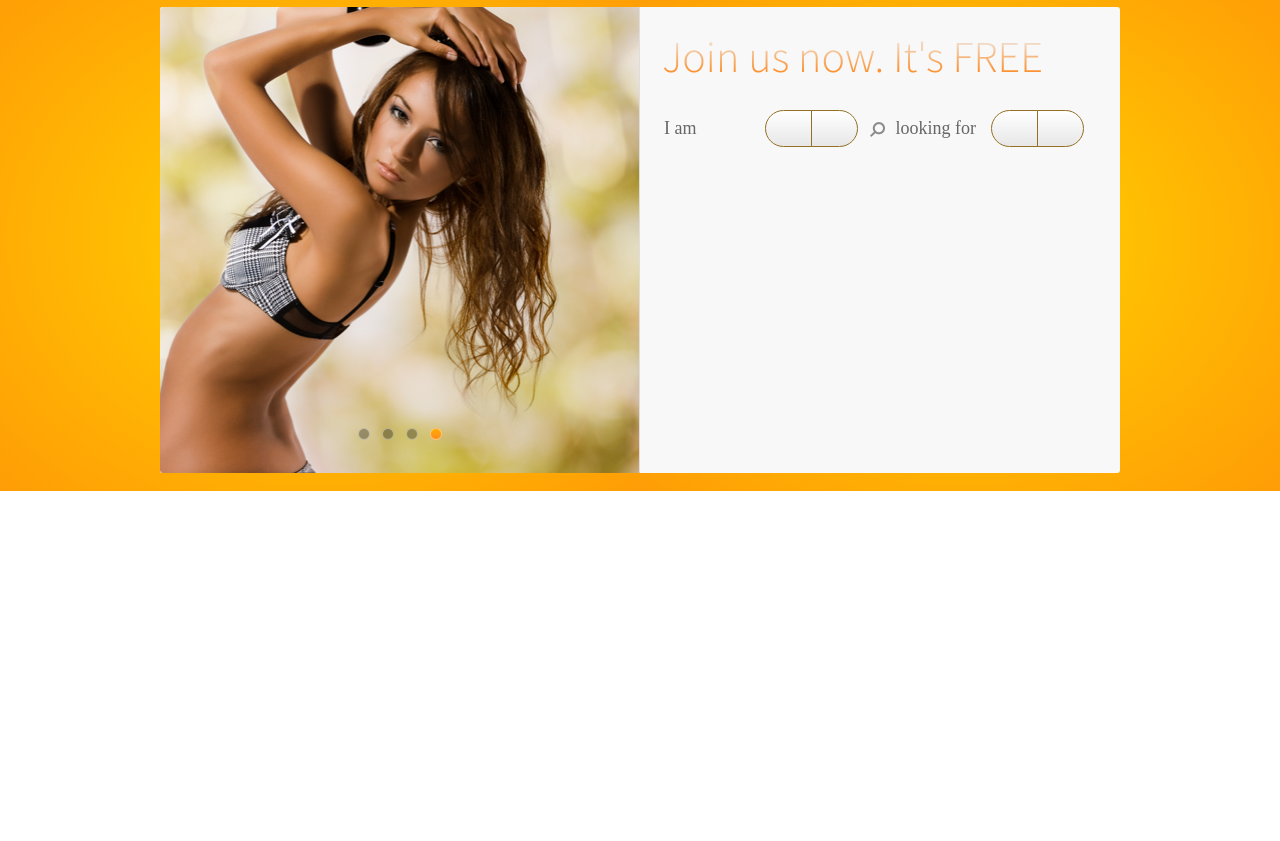
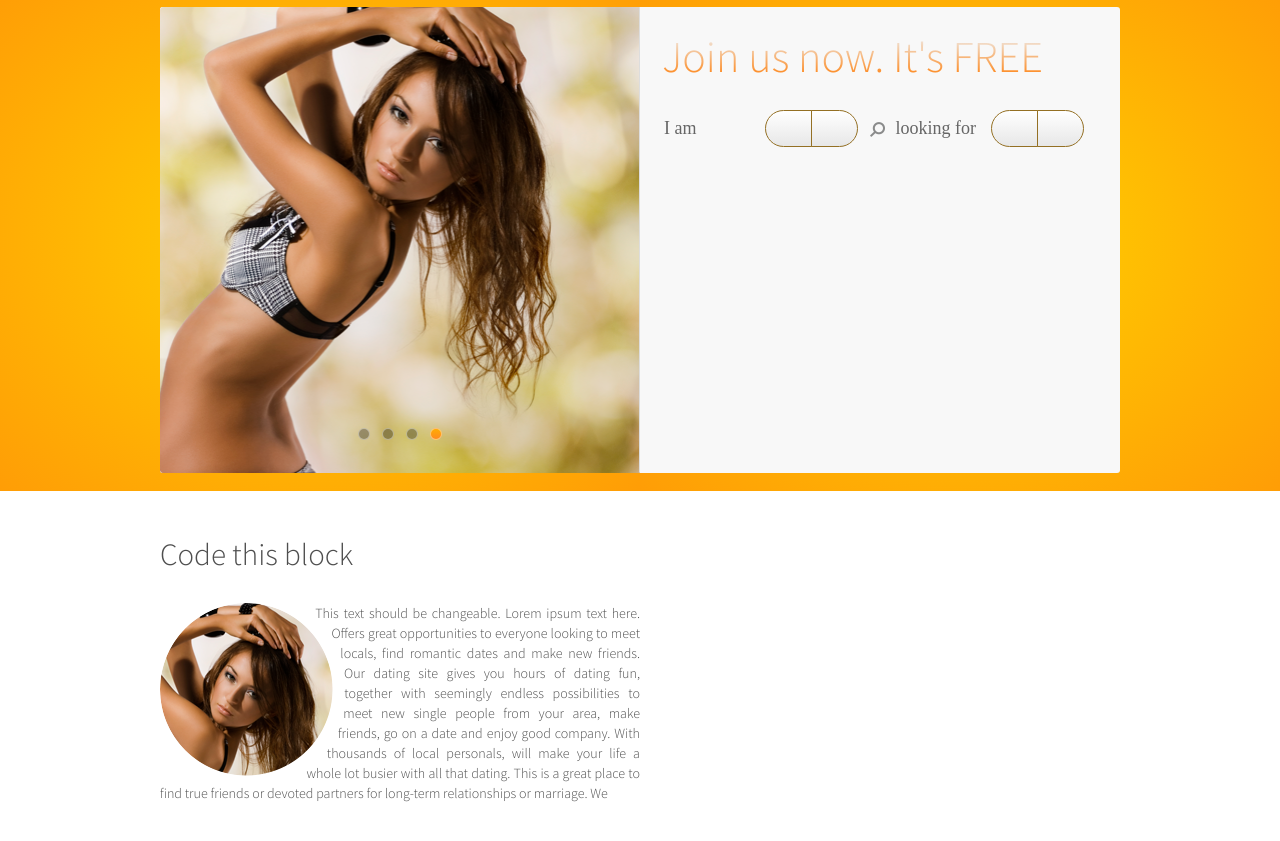
Before and after one commit to denis-fominykh/WebCoderTestTask, a website: page index.html in a window 1280 px wide. Shown: the part 119-960 px from the top of the page. Before the commit the page ends 800 px from the top, so only its background shows below. Drawn offline with Linux system fonts and the light colour scheme.

Commit message:
Add RoundPictureBlock

```diff
--- a/index.html
+++ b/index.html
@@ -81,11 +81,29 @@
 								</label>
 							</div>
 						</div>
-
 					</div>
 				</div>
 			</div>
 		</section>
+
+		<section class="InfoPanel InfoPanel--infoPanelPosition">
+			<div class="InfoPanel InfoPanel--infoPanelSize">
+				<div class="RoundPictureBlock RoundPictureBlock--roundPictureBlockPosition">
+					<h1 class="Text Text-roundPictureHiddenText
+					Text-roundPictureHiddenText--roundPictureHiddenTextSize">Code this block</h1>
+					<img class="RoundPictureBlock RoundPictureBlock-roundPicture" src="src/img/RoundPicture.png" alt="">
+					<p class="Text Text-roundPictureText Text-roundPictureText--roundPictureTextSize">
+						This text should be changeable. Lorem ipsum text here. Offers
+						great opportunities to everyone looking to meet locals, find romantic dates and make new friends. Our dating
+						site gives you hours of dating fun, together with seemingly endless possibilities to meet new single people
+						from your area, make friends, go on a date and enjoy good company. With thousands of local personals, will
+						make your life a whole lot busier with all that dating. This is a great place to find true friends or
+						devoted partners for long-term relationships or marriage. We</p>
+				</div>
+				<div class="UsersListTable UsersListTable--usersListTablePosition"></div>
+			</div>
+		</section>
+
 		<footer class="Footer"></footer>
 	</main>
 </body>
--- /dev/null
+++ b/src/styles/modules/InfoPanel/_InfoPanel.scss
@@ -0,0 +1,12 @@
+.InfoPanel {
+
+	&--infoPanelPosition {
+		display: flex;
+		justify-content: center;
+		margin-bottom: 40px;
+	}
+
+	&--infoPanelSize {
+		width: 960px;
+	}
+}
--- /dev/null
+++ b/src/styles/modules/RoundPictureBlock/_RoundPictureBlock.scss
@@ -0,0 +1,14 @@
+.RoundPictureBlock {
+
+	&--roundPictureBlockPosition {
+		margin: 47px 10px 0 0;
+		width: 50%;
+	}
+
+	&-roundPicture {
+		float: left;
+		shape-outside: circle(50%);
+		clip-path: circle(50%);
+		margin: 0 15px 0 0;
+	}
+}
--- a/src/styles/modules/Text/_Text.scss
+++ b/src/styles/modules/Text/_Text.scss
@@ -28,4 +28,25 @@
 			margin: 40px 0 0 10px;
 		}
 	}
+
+	&-roundPictureHiddenText {
+		font-family: 'Source Sans Pro', sans-serif;
+
+		&--roundPictureHiddenTextSize{
+			font-size: 31px;
+			color: #4e4e4e;
+			margin-bottom: 34px;
+		}
+	}
+
+	&-roundPictureText {
+		font-family: 'Source Sans Pro', sans-serif;
+
+		&--roundPictureTextSize {
+			font-size: 14px;
+			line-height: 20px;
+			color: #4e4e4e;
+			text-align: justify;
+		}
+	}
 }
--- /dev/null
+++ b/src/styles/modules/UsersListTable/_UsersListTable.scss
@@ -0,0 +1,6 @@
+.UsersListTable {
+
+	&--usersListTablePosition {
+		width: 50%;
+	}
+}
--- a/src/styles/style.scss
+++ b/src/styles/style.scss
@@ -7,3 +7,6 @@
 @import "modules/InfoForm/_InfoForm";
 @import "modules/Text/_Text";
 @import "modules/RadioButton/RadioButton";
+@import "modules/InfoPanel/InfoPanel";
+@import "modules/RoundPictureBlock/RoundPictureBlock";
+@import "modules/UsersListTable/UsersListTable";
```
Also changed, not shown: dist/css/style.css, src/img/RoundPicture.png (added).
